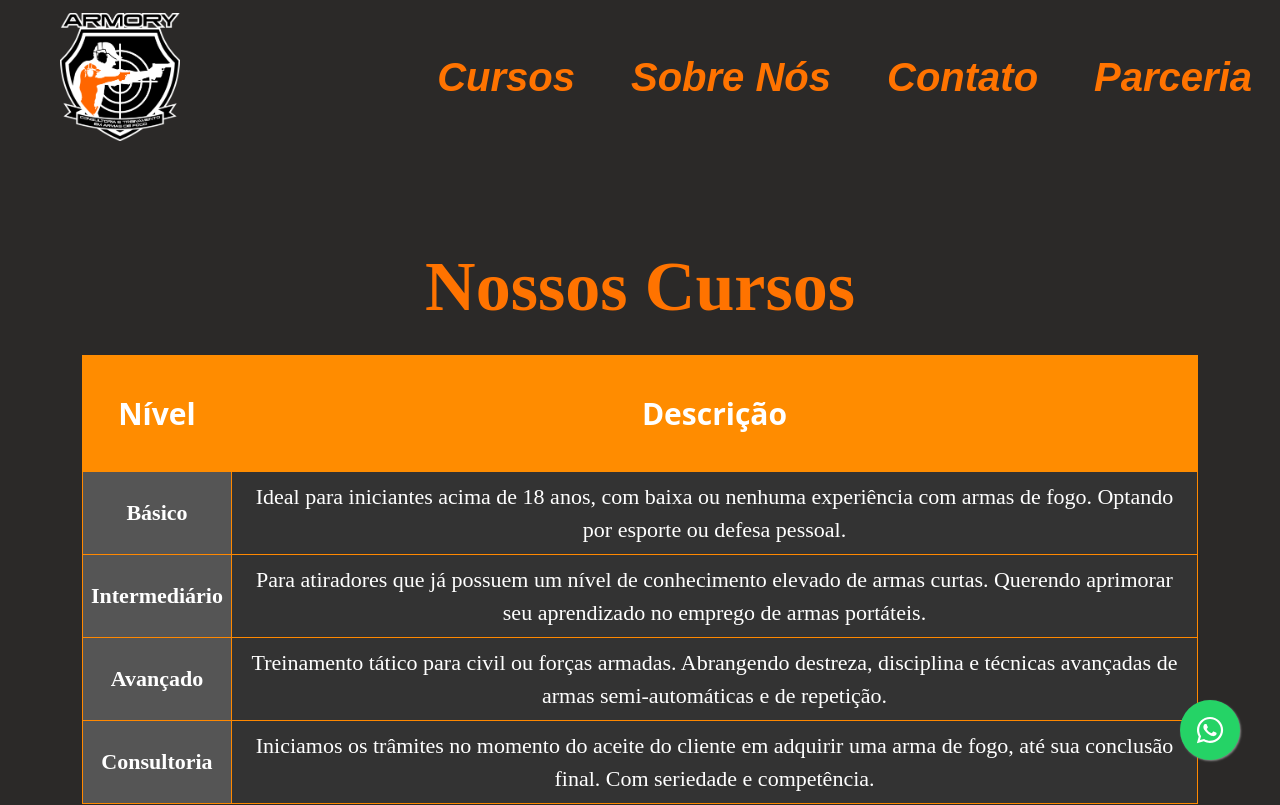
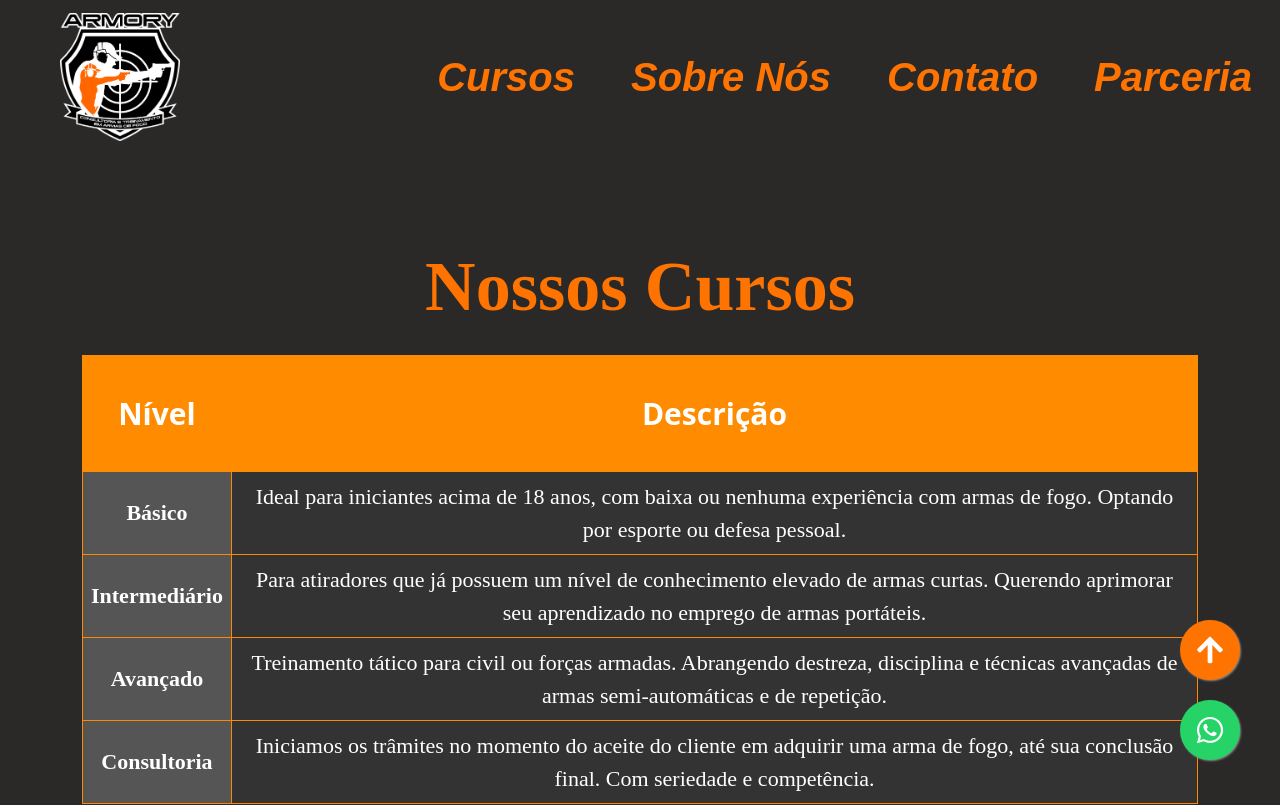
Before and after one commit to fabiogarbato/armoryConsulting, a React (Create React App) app: page / in a window 1280 px wide. Shown: the top 805 px of the page. Built offline with nearby package versions, Linux system fonts and the light colour scheme; a web font is replaced by a local one.

Commit message:
Adição de botão para voltar ao inicio do site

```diff
--- a/src/App.js
+++ b/src/App.js
@@ -5,7 +5,7 @@ import Navbar from 'react-bootstrap/Navbar';
 import Nav from 'react-bootstrap/Nav';
 import 'bootstrap/dist/css/bootstrap.min.css';
 import React from 'react';
-import { FaWhatsapp } from 'react-icons/fa';
+import { FaWhatsapp, FaArrowUp } from 'react-icons/fa';
 import logo from './images/logo.png';
 import OBelico from './images/Obelico.png';
 import Cabana from './images/logo-cabana.png';
@@ -23,11 +23,19 @@ const WhatsAppButton = ({ phoneNumber }) => {
     );
   };
 
+const ScrollToButton = ({ targetId }) => {
+    return (
+        <a href={`#${targetId}`} className="float-button">
+            <FaArrowUp />
+        </a>
+    );
+};
+
 const App = () => {
 
   return (
     <Container fluid style={{ backgroundColor: '#2b2928', minHeight: '100vh' }}>
-        <Navbar bg="blue" expand="lg">
+        <Navbar id='inicio' bg="blue" expand="lg">
             <Navbar.Brand>
                 <Image src={logo} alt="Logo" style={{ maxWidth: '15vh', marginRight: '10px', marginLeft: '60px'}} />
             </Navbar.Brand>
@@ -281,6 +289,7 @@ const App = () => {
                 <p className="text-center mb-0">© GB - Tecnologia - {new Date().getFullYear()}</p>
             </Container>
         </footer>
+        <ScrollToButton targetId="inicio"/>
         <WhatsAppButton phoneNumber="41987372059"/>
     </Container>
   );
--- a/src/index.css
+++ b/src/index.css
@@ -179,6 +179,27 @@ html, body {
   justify-content: center;
   align-items: center;
 }
+
+.float-button {
+  position: fixed;
+  width: 60px;
+  height: 60px;
+  bottom: 120px;
+  right: 40px;
+  background-color: #ff7300;
+  color: #FFF;
+  border-radius: 50%;
+  text-align: center;
+  font-size: 30px;
+  box-shadow: 1px 1px 2px #888;
+  z-index: 1000;
+  display: flex;
+  justify-content: center;
+  align-items: center;
+  cursor: pointer;
+  text-decoration: none;
+}
+
 
 .move {
   transition: filter 0.3s ease-in-out, transform 0.3s ease-in-out;
```
